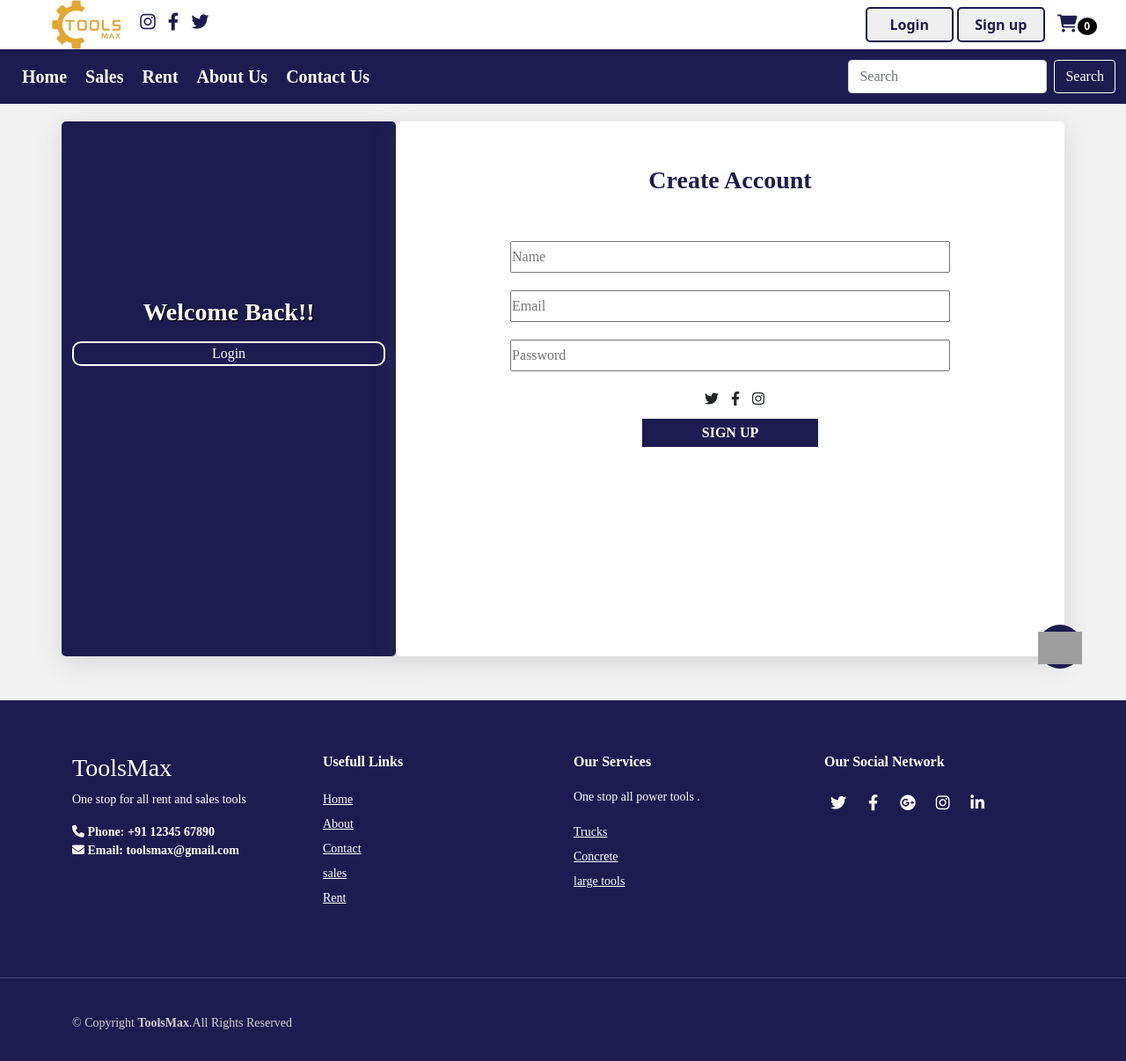
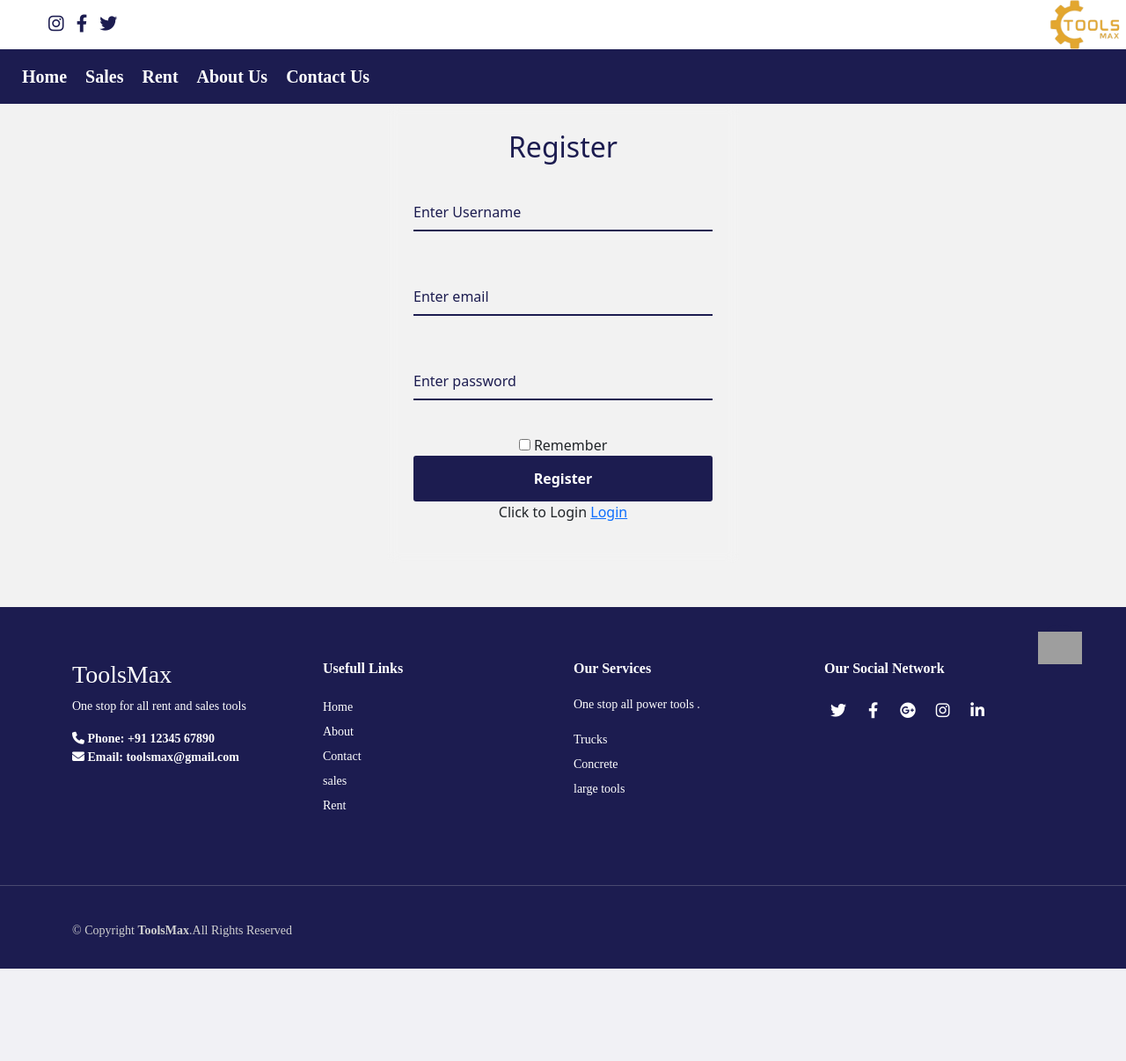
Before and after one commit to thangaraj149/toolsmax, a Flask app: page /signup in a window 1280 px wide. Shown: the whole page at 88% size. After the commit the page ends 1101 px from the top, so only its background shows below. Run offline with Flask 3, Linux system fonts and the light colour scheme; grey boxes are pictures that could not be loaded.

Commit message:
Update signup.html

```diff
--- a/templates/signup.html
+++ b/templates/signup.html
@@ -16,27 +16,129 @@
     <link rel="preconnect" href="https://fonts.gstatic.com" crossorigin>
     <link href="https://fonts.googleapis.com/css2?family=Roboto:wght@500&display=swap" rel="stylesheet">
     <!-- fonts links -->
+    <style>
+      .container1{
+  width: 400px;
+  border-radius: 8px;
+  padding: 30px;
+  text-align: center;
+  border: 1px solid#1c1c50(255, 255, 255, 0.5);
+  backdrop-filter: blur(7px);
+  -webkit-backdrop-filter: blur(7px);
+}
+
+form {
+  display: flex;
+  flex-direction: column;
+}
+
+h2 {
+  font-size: 2rem;
+  margin-bottom: 20px;
+  color:#1c1c50;
+}
+
+.input-field {
+  position: relative;
+  border-bottom: 2px solid#1c1c50;
+  margin: 15px 0;
+}
+
+.input-field label {
+  position: absolute;
+  top: 50%;
+  left: 0;
+  transform: translateY(-50%);
+  color:#1c1c50;
+  font-size: 16px;
+  pointer-events: none;
+  transition: 0.15s ease;
+}
+
+.input-field input {
+  width: 100%;
+  height: 40px;
+  background: transparent;
+  border: none;
+  outline: none;
+  font-size: 16px;
+  color:#1c1c50;
+}
+
+.input-field input:focus~label,
+.input-field input:valid~label {
+  font-size: 0.8rem;
+  top: 10px;
+  transform: translateY(-120%);
+}
+
+.forget {
+  display: flex;
+  align-items: center;
+  justify-content: space-between;
+  margin: 25px 0 35px 0;
+  color:#1c1c50;
+}
+
+#Save-login {
+  accent-color: #fff;
+}
+
+.forget label {
+  display: flex;
+  align-items: center;
+}
+
+.forget label p {
+  margin-left: 8px;
+}
+
+.container a {
+  color:#1c1c50;
+  text-decoration: none;
+}
+
+.container a:hover {
+  text-decoration: underline;
+}
+
+button {
+  background:#1c1c50;
+  color:white;
+  font-weight: 600;
+  border: none;
+  padding: 12px 20px;
+  cursor: pointer;
+  border-radius: 3px;
+  font-size: 16px;
+  border: 2px solid transparent;
+  transition: 0.3s ease;
+}
+
+button:hover {
+  color:#1c1c50;
+  border-color:#1c1c50;
+  background: rgba(255, 255, 255, 0.15);
+}
+
+.Create-account {
+  text-align: center;
+  margin-top: 30px;
+  color:#1c1c50;
+}
+    </style>
 </head>
 <body>
 
     <!-- top navbar -->
     <div class="top-navbar">
         <div class="top-icons">
-            <img src="images/logo.png" width="100px" height="100px" >
+
             <a href="https://www.instagram.com/?hl=en"><i class="fa-brands fa-instagram"></i></a>
             <a href="https://www.facebook.com/"><i class="fa-brands fa-facebook-f"></i></a>
             <a href="https://twitter.com/?lang=en-in"><i class="fa-brands fa-twitter"></i></a>
         </div>
-        <div class="other-links">
-            <button id="btn-login"><a href="login.html">Login</a></button>
-            <button id="btn-signup"><a href="signup.html">Sign up</a></button>
-
-
-
-                <a  onclick="buynow()"><i class="fa fa-shopping-cart "></i><span class="badge" style="background-color: #000;border-radius: 100%;" id="cartincrement">0</span></a>
-
-
-        </div>
+        <img src="images/logo.png" width="100px" height="100px" >
     </div>
     <div class="home-section">
         <!-- navbar -->
@@ -66,43 +168,44 @@
                   </li>
                 </ul>
 
-                <form class="d-flex">
-                  <input class="form-control me-2" type="search" placeholder="Search" aria-label="Search">
-                  <button class="btn btn-outline-success" type="submit" id="search-btn">Search</button>
-                </form>
+
               </div>
             </div>
           </nav>
         <!-- navbar -->
 
+<center>
+        <div class="container1">
+          <form action="/register" method="POST,GET">
+              <h2>Register</h2>
+              <div class="input-field">
+                <label>Enter Username</label>
+                  <input type="text" name="username" required>
+              </div>
+              <br>
+              <div class="input-field">
+                <label>Enter email</label>
+                  <input type="email" name="email" required>
+              </div>
+              <br>
+              <div class="input-field">
+                <label>Enter password</label>
+                  <input type="password" name="password" required />
+              </div>
+              <br>
+              <div class="remember-forgot">
+                  <label>
+                      <input type="checkbox" id="Save-login" /> Remember
 
-        <!-- login -->
-        <div class="container login">
-            <div class="row">
-                <div class="col-md-4" id="side1">
-                    <h3>Welcome Back!!</h3>
-                    <p></p>
-                    <div id="btn"><a href="login.html">Login</a></div>
-                </div>
-                <div class="col-md-8" id="side2">
-                    <h3>Create Account</h3>
-                    <div class="inp">
-                        <input type="text" placeholder="Name" required>
-                        <input type="email" placeholder="Email" required>
-                        <input type="text" placeholder="Password" required>
-                    </div>
-                    <p></p>
-                    <div class="icons">
-                        <i class="fa-brands fa-twitter"></i>
-                        <i class="fa-brands fa-facebook-f"></i>
-                        <i class="fa-brands fa-instagram"></i>
-                    </div>
-                    <div id="login"><button>SIGN UP</button></div>
-                </div>
-            </div>
-        </div>
-        <!-- login -->
-
+                  </label>
+              </div>
+              <button type="submit">Register</button>
+              <div class="register-link">
+                  <p>Click to Login <a href="login">Login</a></p>
+              </div>
+          </form>
+      </div>
+    </center>
 
 
 
```
